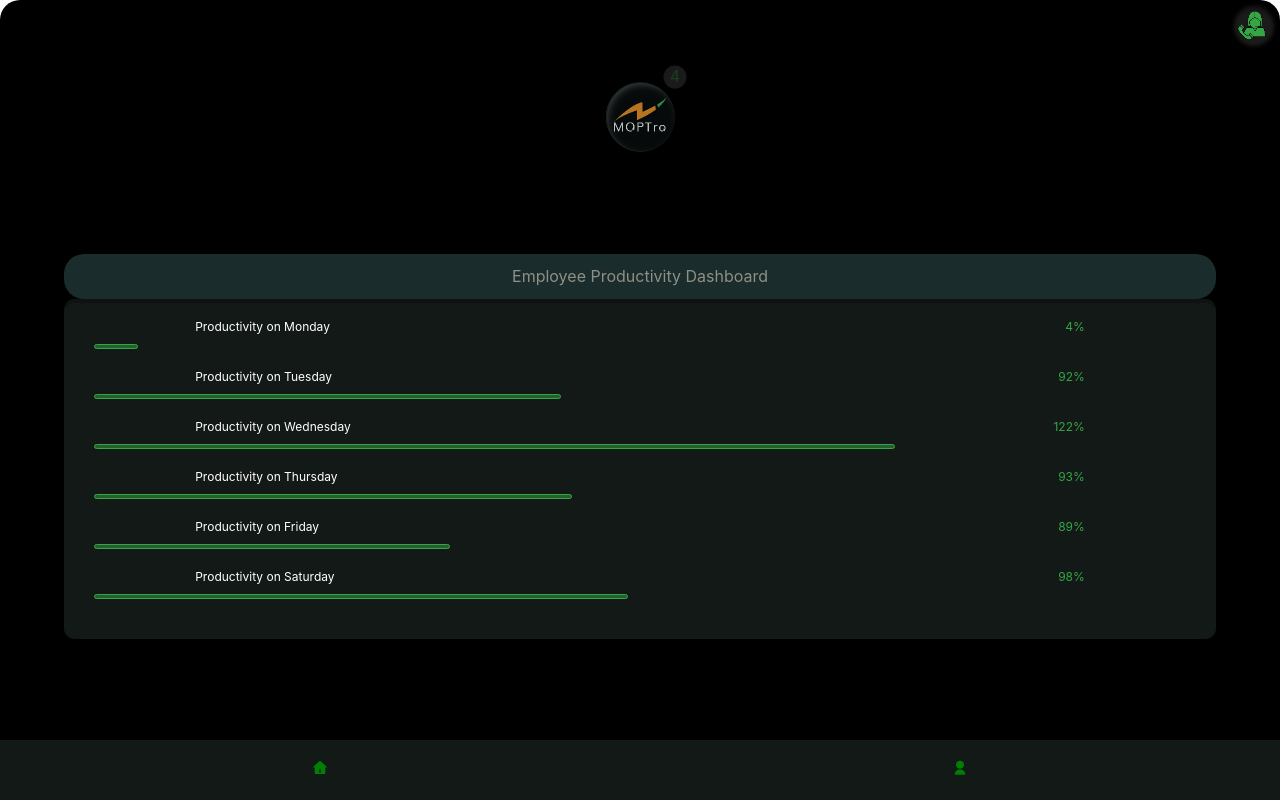
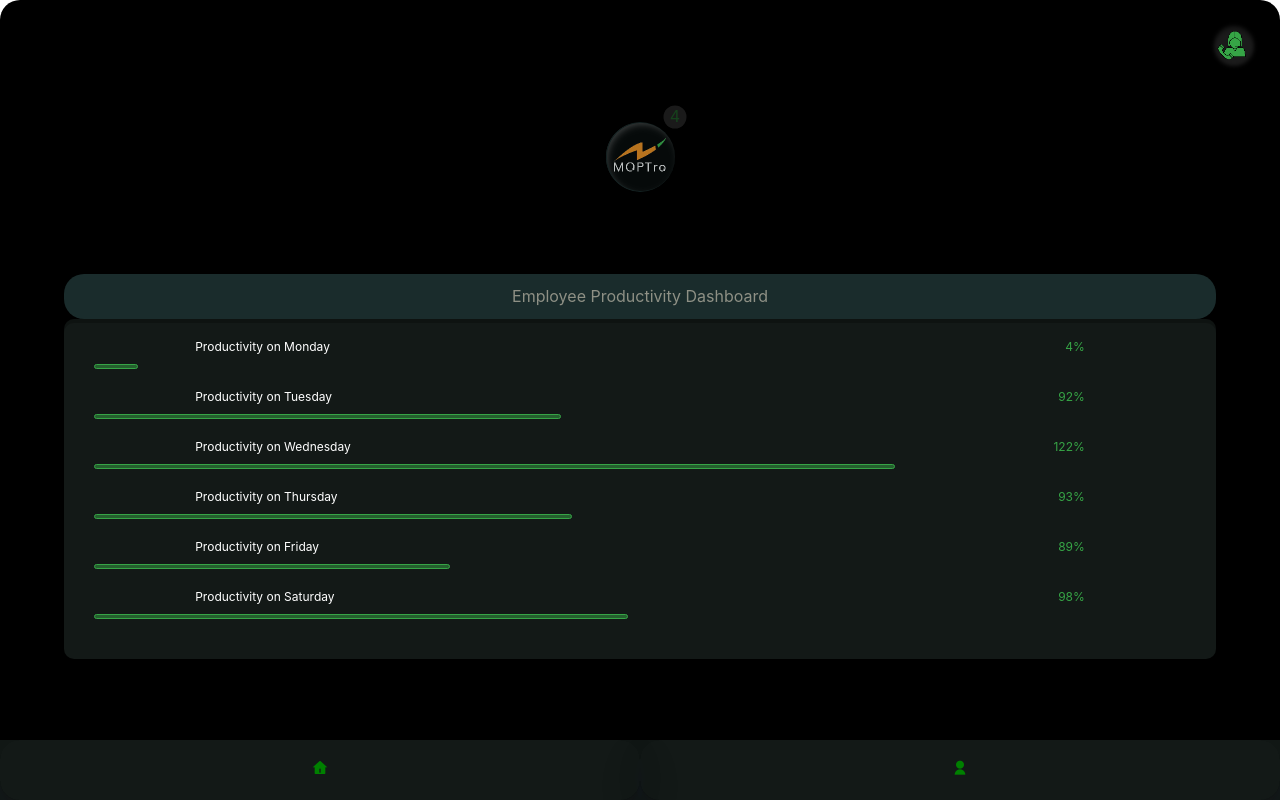
Before and after one commit to prachii007/Greendzine-Assignment, a React (Create React App) app: page /#/home in a window 1280 px wide. Built offline with nearby package versions, Linux system fonts and the light colour scheme.

Commit message:
change padding

```diff
--- a/src/App.css
+++ b/src/App.css
@@ -73,6 +73,7 @@
 
 .woman {
   align-self: flex-end;
+  padding: 20px;
 }
 
 .middle-con {
@@ -100,6 +101,8 @@
 .bottom-con div {
   width: 100%;
   padding: 20px;
+  border-radius: 20px;
+  box-shadow: rgba(17, 17, 26, 0.1) 0px 1px 0px, rgba(17, 17, 26, 0.1) 0px 8px 24px, rgba(17, 17, 26, 0.1) 0px 16px 48px;
 }
 
 .bottom-con div:hover {
```
